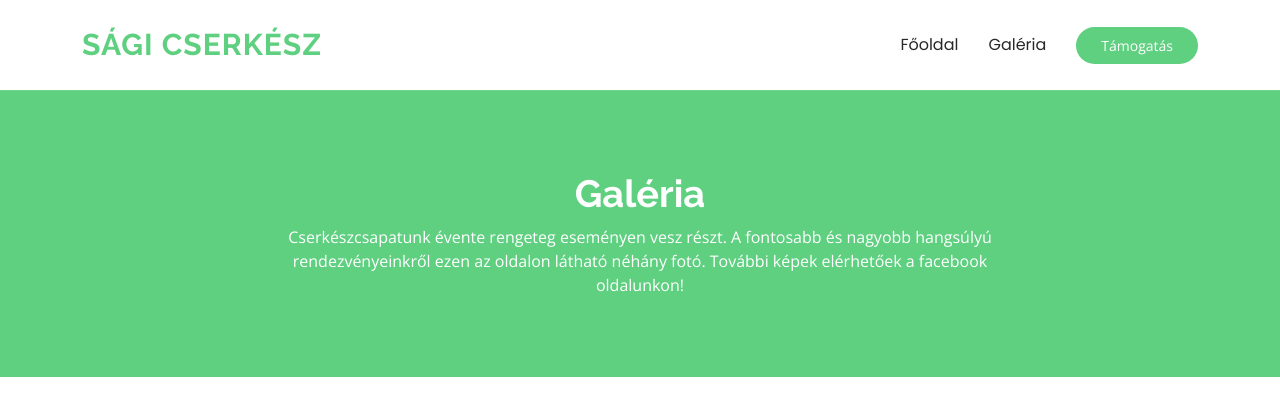
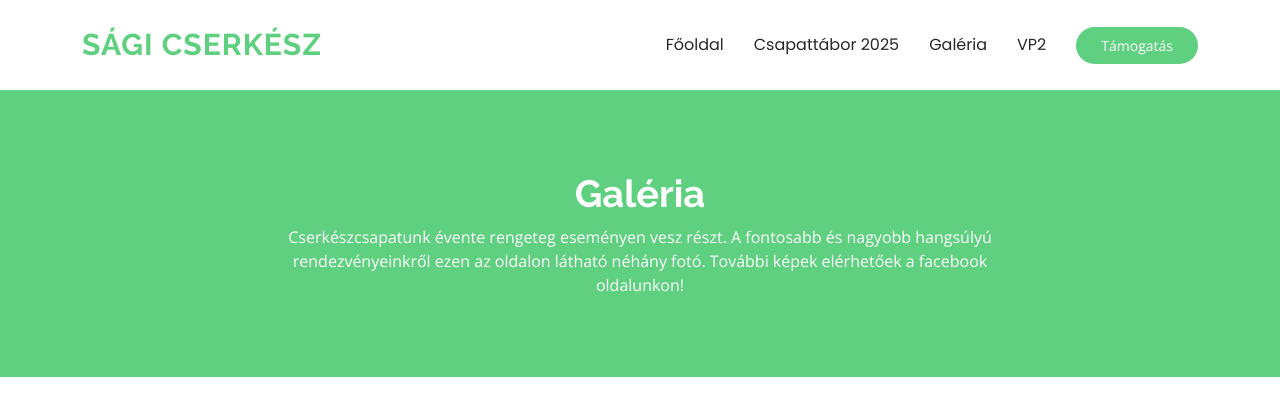
Before and after one commit to Korboncnok/v2-szent-imre-web, a PHP site: page /esemenyek.php in a window 1280 px wide. Shown: the top 420 px of the page. Run offline with PHP 8.4, Linux system fonts and the light colour scheme.

Commit message:
VP2 + summer camp navigation

```diff
--- a/assets/template/header.php
+++ b/assets/template/header.php
@@ -15,8 +15,10 @@ $current_page = basename($_SERVER['PHP_SELF'], ".php");
 <nav id="navmenu" class="navmenu">
     <ul>
         <li><a href="index" class="<?php echo ($current_page == 'index') ? 'active' : ''; ?>">Főoldal</a></li>
+        <li><a href="csapattabor2025" class="<?php echo ($current_page == 'csapattabor2025') ? 'active' : ''; ?>">Csapattábor 2025</a></li>
         <!-- <li><a href="vezetok" class="<?php echo ($current_page == 'vezetok') ? 'active' : ''; ?>">Vezetőink</a></li> -->
         <li><a href="galeria" class="<?php echo ($current_page == 'galeria') ? 'active' : ''; ?>">Galéria</a></li>
+        <li><a href="https://vp2.sagicserkesz.sk/" class="<?php echo ($current_page == 'vp2') ? 'active' : ''; ?>" target="_blank">VP2</a></li>
     </ul>
     <i class="mobile-nav-toggle d-xl-none bi bi-list"></i>
 </nav>
```
